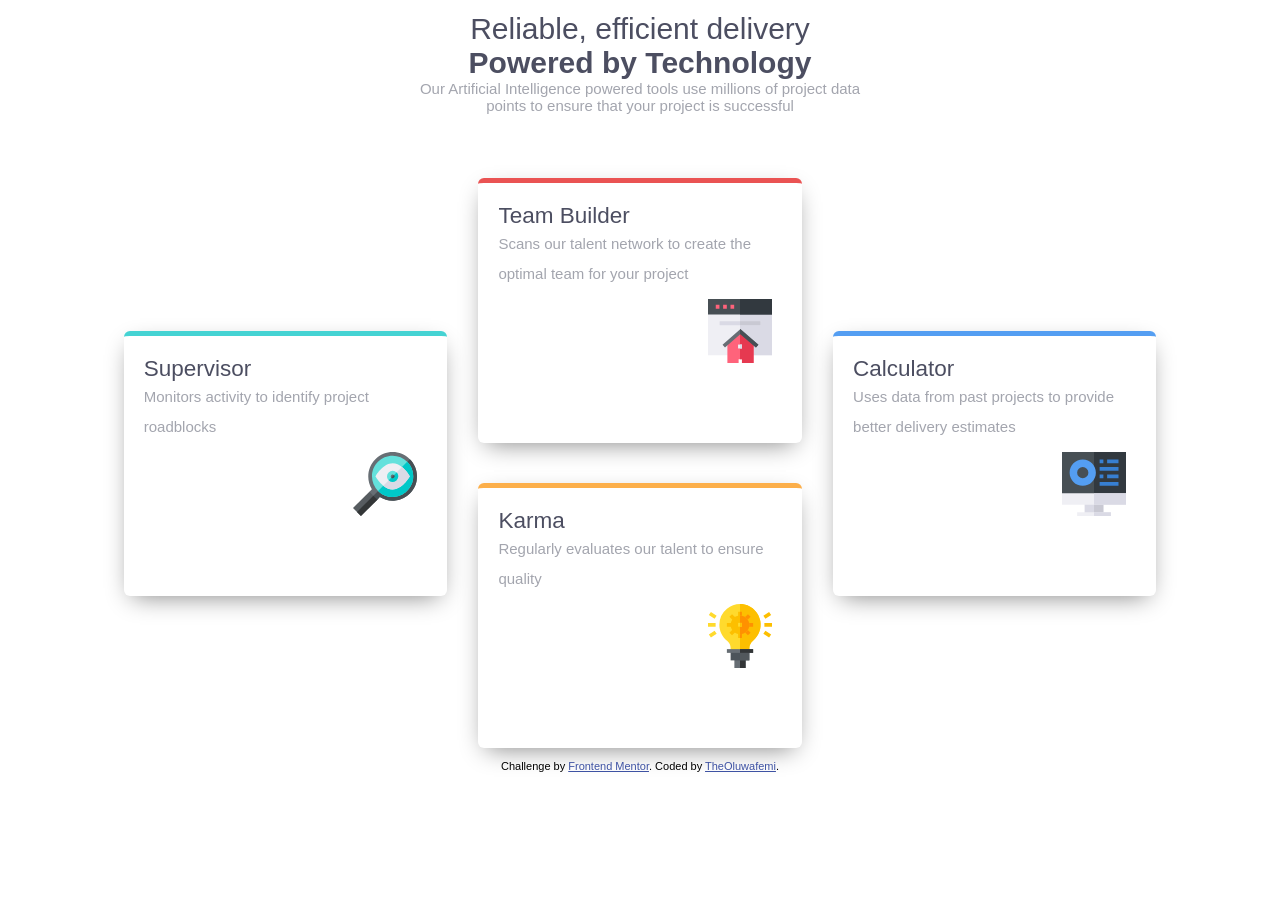
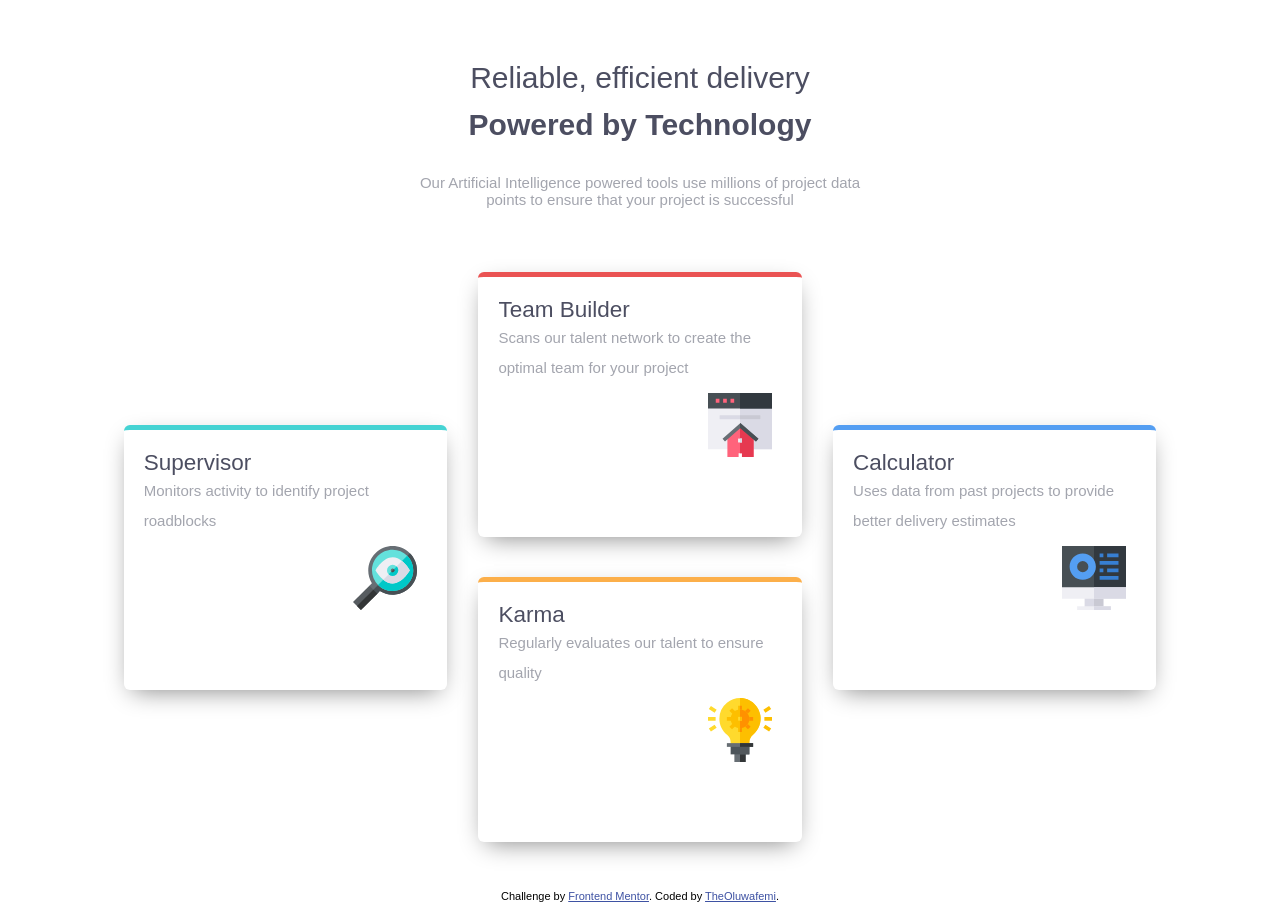
Before and after one commit to TheOluwafemi/four-cards-flexgrid, a plain HTML site: page index.html in a window 1280 px wide. Before the commit the page ends 800 px from the top, so only its background shows below. Drawn offline with Linux system fonts and the light colour scheme.

Commit message:
fix: page height not scaling

```diff
--- a/style.css
+++ b/style.css
@@ -17,7 +17,7 @@ body {
   flex-direction: column;
   align-items: center;
   justify-content: center;
-  height: 95vh;
+  margin-top: 3rem;
 }
 
 .heading {
@@ -30,6 +30,7 @@ body {
 
 .heading--light {
   font-weight: 200;
+  line-height: 2;
 }
 
 .heading--bold {
@@ -37,6 +38,7 @@ body {
 }
 
 .heading p {
+  margin-top: 2rem;
   color: hsl(229, 6%, 66%);
 }
 
@@ -46,6 +48,7 @@ body {
   grid-gap: 40px;
   margin: 0 auto;
   width: 80%;
+  margin-bottom: 3rem;
   grid-template-areas:
     ". one ."
     "two one four"
```
